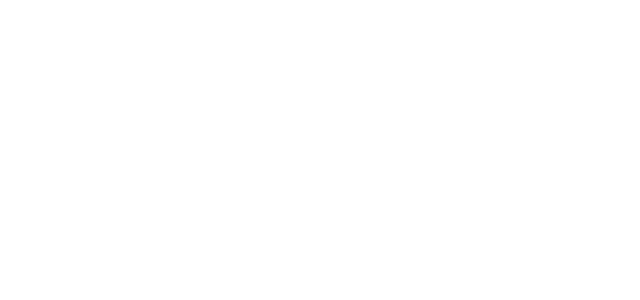
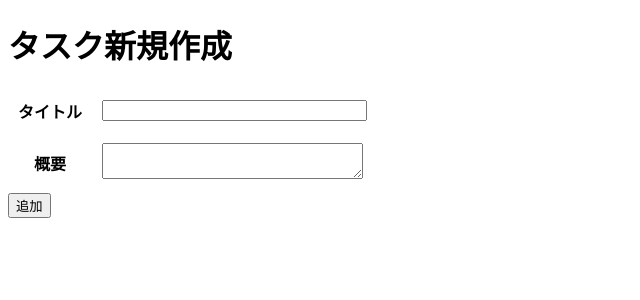
Before and after one commit to TomokoNakatani/vue-todo-app, a Vue app: page /New in a window 1280 px wide. Shown: the top 300 px of the page, without its empty margins (0-640 px from the left). Built offline with nearby package versions, Linux system fonts and the light colour scheme.

Commit message:
新規作成画面の作成

```diff
--- a/src/App.vue
+++ b/src/App.vue
@@ -14,9 +14,6 @@ export default {
 table {
   border-collapse: collapse;
 }
-tr {
-  border-bottom: 1px solid #999;
-}
 th {
   overflow: auto;
   padding: 10px;
--- a/src/components/List.vue
+++ b/src/components/List.vue
@@ -1,6 +1,9 @@
 <template>
   <div>
     <h1>タスク一覧</h1>
+    <router-link to="/new" tag="button">
+      新規作成
+    </router-link>
 
     <table>
       <tr>
@@ -27,3 +30,9 @@ export default {
   },
 };
 </script>
+
+<style scoped>
+tr {
+  border-bottom: 1px solid #999;
+}
+</style>
--- /dev/null
+++ b/src/components/New.vue
@@ -0,0 +1,49 @@
+<template>
+  <div>
+    <h1>タスク新規作成</h1>
+
+    <table>
+      <tr>
+        <th>タイトル</th>
+        <td>
+          <input type="text" size="30" v-model="title" />
+        </td>
+      </tr>
+      <tr>
+        <th>概要</th>
+        <td>
+          <textarea cols="30" v-model="body"></textarea>
+        </td>
+      </tr>
+      <tr>
+        <input type="submit" @click="addTodo()" value="追加" />
+      </tr>
+    </table>
+  </div>
+</template>
+
+<script>
+import { mapGetters } from "vuex";
+
+export default {
+  name: "New",
+  data() {
+    return { title: "", body: "" };
+  },
+  methods: {
+    addTodo() {
+      if (this.title == "") return alert("タイトルを入力してください");
+      this.tasks.push({
+        title: this.title,
+        body: this.body,
+      });
+      this.$router.push("/");
+    },
+  },
+  computed: {
+    ...mapGetters({
+      tasks: "getTasks",
+    }),
+  },
+};
+</script>
--- a/src/router.js
+++ b/src/router.js
@@ -1,10 +1,14 @@
 import Vue from "vue";
 import Router from "vue-router";
 import List from "./components/List.vue";
+import New from "./components/New.vue";
 
 Vue.use(Router);
 
-const routes = [{ path: "/", component: List }];
+const routes = [
+  { path: "/", component: List },
+  { path: "/New", component: New },
+];
 
 const router = new Router({
   routes,
```
